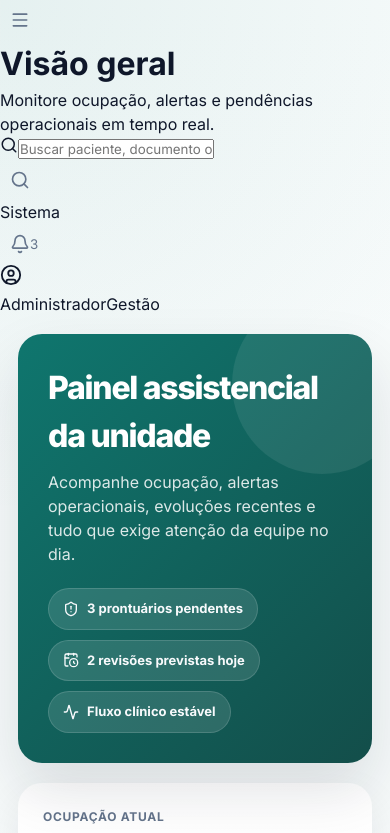
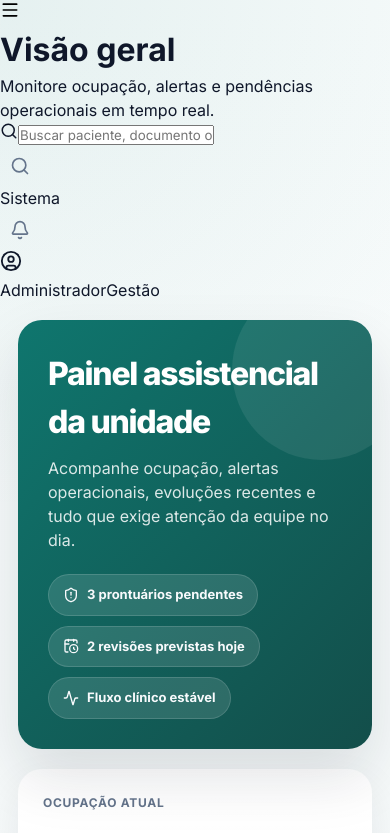
Before and after one commit to EduardoKainan/casadedavi, a Next.js app: page / in a window 390 px wide. Shown: the top 833 px of the page. Built offline with nearby package versions, Linux system fonts and the light colour scheme; no server answers; the database is empty.

Commit message:
refactor: header mobile mais limpo e organizado

```diff
--- a/src/components/Header.tsx
+++ b/src/components/Header.tsx
@@ -28,8 +28,10 @@ export function Header() {
 
   return (
     <header className={cn("app-header", searchOpen && "search-active")}>
+      {/* Lado esquerdo: menu + título */}
+      <div className="header-left">
         <button
-        className="mobile-menu-trigger icon-btn"
+          className="mobile-menu-trigger"
           aria-label="Abrir menu"
           onClick={() => {
             const event = new CustomEvent("toggle-sidebar");
@@ -39,14 +41,15 @@ export function Header() {
           <Menu size={20} />
         </button>
 
-      <div className="header-left">
         <div className="page-title-row">
-          <h1 className={cn("page-title", pathname === "/" && "home-title")}>{title}</h1>
+          <h1 className="page-title">{title}</h1>
           <p className="page-subtitle">{subtitle}</p>
         </div>
       </div>
 
+      {/* Lado direito: ações */}
       <div className="header-right">
+        {/* Busca desktop */}
         <div className="search-bar">
           <Search size={18} className="search-icon" />
           <input
@@ -59,7 +62,9 @@ export function Header() {
           />
         </div>
 
+        {/* Ações */}
         <div className="header-actions-group">
+          {/* Busca mobile */}
           <button
             className="icon-btn mobile-search-trigger"
             aria-label="Buscar"
@@ -68,17 +73,20 @@ export function Header() {
             <Search size={20} />
           </button>
 
+          {/* Status sistema */}
           <div className="quick-status">
             <span className="quick-status-dot" />
             Sistema
           </div>
 
+          {/* Notificações */}
           <button className="icon-btn" aria-label="Notificações">
             <Bell size={20} />
-            <span className="notification-badge">3</span>
+            <span className="notification-badge" />
           </button>
         </div>
 
+        {/* Perfil */}
         <div className="user-profile">
           <div className="user-avatar-wrap">
             <UserCircle size={22} className="user-avatar" />
--- a/src/components/header.css
+++ b/src/components/header.css
@@ -4,43 +4,25 @@
   align-items: center;
   justify-content: space-between;
   gap: 16px;
-  padding: 14px 20px;
+  padding: 14px 28px;
   position: sticky;
   top: 0;
-  z-index: 50;
-  background: rgba(248, 250, 252, 0.95);
-  backdrop-filter: blur(24px);
-  -webkit-backdrop-filter: blur(24px);
-  border-bottom: 1px solid rgba(219, 228, 232, 0.72);
-}
-
-@media (max-width: 768px) {
-  .app-header {
-    background: rgba(248, 250, 252, 0.96);
+  z-index: 40;
+  background: rgba(248, 250, 252, 0.92);
   backdrop-filter: blur(20px);
   -webkit-backdrop-filter: blur(20px);
-    border-bottom-color: rgba(219, 228, 232, 0.5);
-  }
-}
-
-@media (max-width: 420px) {
-  .app-header {
-    padding: 10px 14px;
-  }
+  border-bottom: 1px solid rgba(219, 228, 232, 0.6);
 }
 
 .header-left {
   display: flex;
-  flex-direction: row;
   align-items: center;
-  gap: 12px;
+  gap: 14px;
   min-width: 0;
-  flex: 1;
 }
 
 .mobile-menu-trigger {
   display: none;
-  flex: 0 0 auto;
   width: 40px;
   height: 40px;
   align-items: center;
@@ -50,6 +32,7 @@
   color: var(--primary-strong);
   border: none;
   cursor: pointer;
+  flex-shrink: 0;
 }
 
 .page-title-row {
@@ -60,28 +43,23 @@
 }
 
 .page-title {
-  font-size: 1.125rem;
+  font-size: 1.25rem;
   font-weight: 800;
   color: var(--text-main);
-  letter-spacing: -0.02em;
+  letter-spacing: -0.03em;
   margin: 0;
-  white-space: nowrap;
-  overflow: hidden;
-  text-overflow: ellipsis;
 }
 
 .page-subtitle {
-  font-size: 0.75rem;
+  font-size: 0.8125rem;
   color: var(--text-muted);
-  white-space: nowrap;
-  overflow: hidden;
-  text-overflow: ellipsis;
+  margin: 0;
 }
 
 .header-right {
   display: flex;
   align-items: center;
-  gap: 10px;
+  gap: 12px;
   flex-shrink: 0;
 }
 
@@ -89,21 +67,18 @@
   display: flex;
   align-items: center;
   gap: 10px;
-  background: rgba(255, 255, 255, 0.9);
+  background: rgba(255, 255, 255, 0.95);
   border-radius: 14px;
   padding: 10px 16px;
   width: 280px;
   border: 1px solid var(--border);
-  box-shadow: 0 1px 3px rgba(15, 23, 42, 0.06);
+  box-shadow: 0 1px 3px rgba(15, 23, 42, 0.04);
   transition: all 0.2s ease;
-  flex-shrink: 0;
 }
 
 .search-bar:focus-within {
-  border-color: rgba(15, 118, 110, 0.5);
-  background-color: var(--surface-strong);
-  box-shadow: 0 0 0 4px rgba(15, 118, 110, 0.1);
-  width: 320px;
+  border-color: rgba(15, 118, 110, 0.4);
+  box-shadow: 0 0 0 3px rgba(15, 118, 110, 0.08);
 }
 
 .search-icon {
@@ -127,20 +102,23 @@
 .header-actions-group {
   display: flex;
   align-items: center;
-  gap: 8px;
+  gap: 6px;
+}
+
+.mobile-search-trigger {
+  display: none;
 }
 
 .quick-status {
   display: inline-flex;
   align-items: center;
   gap: 6px;
-  padding: 6px 10px;
+  padding: 6px 12px;
   border-radius: 12px;
-  background: rgba(21, 128, 61, 0.1);
+  background: rgba(21, 128, 61, 0.08);
   color: var(--success);
   font-size: 0.75rem;
   font-weight: 700;
-  white-space: nowrap;
 }
 
 .quick-status-dot {
@@ -150,34 +128,53 @@
   background: currentColor;
 }
 
+.icon-btn {
+  position: relative;
+  width: 40px;
+  height: 40px;
+  display: flex;
+  align-items: center;
+  justify-content: center;
+  border-radius: 12px;
+  color: var(--text-muted);
+  background: transparent;
+  border: none;
+  cursor: pointer;
+  transition: all 0.15s ease;
+}
+
+.icon-btn:hover {
+  background: rgba(15, 118, 110, 0.08);
+  color: var(--primary-strong);
+}
+
 .notification-badge {
   position: absolute;
-  top: 8px;
-  right: 8px;
-  width: 9px;
-  height: 9px;
-  background-color: var(--danger);
+  top: 6px;
+  right: 6px;
+  width: 8px;
+  height: 8px;
+  background: var(--danger);
   border-radius: 50%;
-  font-size: 0;
   box-shadow: 0 0 0 2px rgba(255, 255, 255, 0.9);
 }
 
 .user-profile {
   display: flex;
   align-items: center;
-  gap: 8px;
+  gap: 10px;
   padding-left: 12px;
   border-left: 1px solid var(--border);
 }
 
 .user-avatar-wrap {
+  width: 38px;
+  height: 38px;
+  border-radius: 12px;
   display: flex;
   align-items: center;
   justify-content: center;
-  width: 38px;
-  height: 38px;
-  border-radius: 12px;
-  background: linear-gradient(135deg, rgba(15, 118, 110, 0.14), rgba(15, 118, 110, 0.06));
+  background: linear-gradient(135deg, rgba(15, 118, 110, 0.12), rgba(15, 118, 110, 0.04));
 }
 
 .user-avatar {
@@ -185,13 +182,9 @@
 }
 
 .user-info {
-  display: none;
-}
-
-@media (min-width: 900px) {
-  .user-info {
   display: flex;
   flex-direction: column;
+  gap: 1px;
 }
 
 .user-name {
@@ -205,35 +198,21 @@
   color: var(--text-muted);
 }
 
-  .search-bar {
-    width: 320px;
-  }
-}
-
-@media (min-width: 1024px) {
-  .search-bar {
-    width: 360px;
-  }
-}
-
+/* ─── MOBILE ─── */
 @media (max-width: 768px) {
   .app-header {
-    padding: 12px 14px;
+    padding: 10px 16px;
+    min-height: 52px;
     gap: 10px;
-    min-height: 56px;
-    background: rgba(248, 250, 252, 0.96);
   }
 
   .mobile-menu-trigger {
     display: flex;
   }
 
-  .header-left {
-    gap: 10px;
-  }
-
   .page-title {
-    font-size: 0.9375rem;
+    font-size: 1rem;
+    font-weight: 700;
   }
 
   .page-subtitle {
@@ -243,15 +222,19 @@
   .search-bar {
     display: none;
     position: absolute;
-    top: 60px;
+    top: 56px;
     left: 12px;
     right: 12px;
     width: auto;
-    z-index: 40;
-    box-shadow: 0 8px 24px rgba(15, 23, 42, 0.12);
+    z-index: 35;
+    box-shadow: 0 8px 24px rgba(15, 23, 42, 0.1);
   }
 
   .app-header.search-active .search-bar {
+    display: flex;
+  }
+
+  .mobile-search-trigger {
     display: flex;
   }
 
@@ -259,38 +242,32 @@
     display: none;
   }
 
-  .header-actions-group {
-    gap: 6px;
+  .user-profile {
+    padding-left: 0;
+    border-left: none;
   }
 
-  .notification-badge {
-    top: 6px;
-    right: 6px;
-    width: 8px;
-    height: 8px;
-  }
-
-  .user-profile {
-    padding-left: 8px;
+  .user-info {
+    display: none;
   }
 
   .user-avatar-wrap {
-    width: 32px;
-    height: 32px;
+    width: 36px;
+    height: 36px;
   }
 }
 
 @media (max-width: 420px) {
   .app-header {
-    padding: 10px 12px;
-    gap: 8px;
+    padding: 8px 12px;
   }
 
   .page-title {
-    font-size: 0.875rem;
+    font-size: 0.9375rem;
   }
 
-  .search-bar:focus-within {
-    width: auto;
+  .icon-btn {
+    width: 36px;
+    height: 36px;
   }
 }
```
Lines whose indentation alone changed are shown as unchanged.
